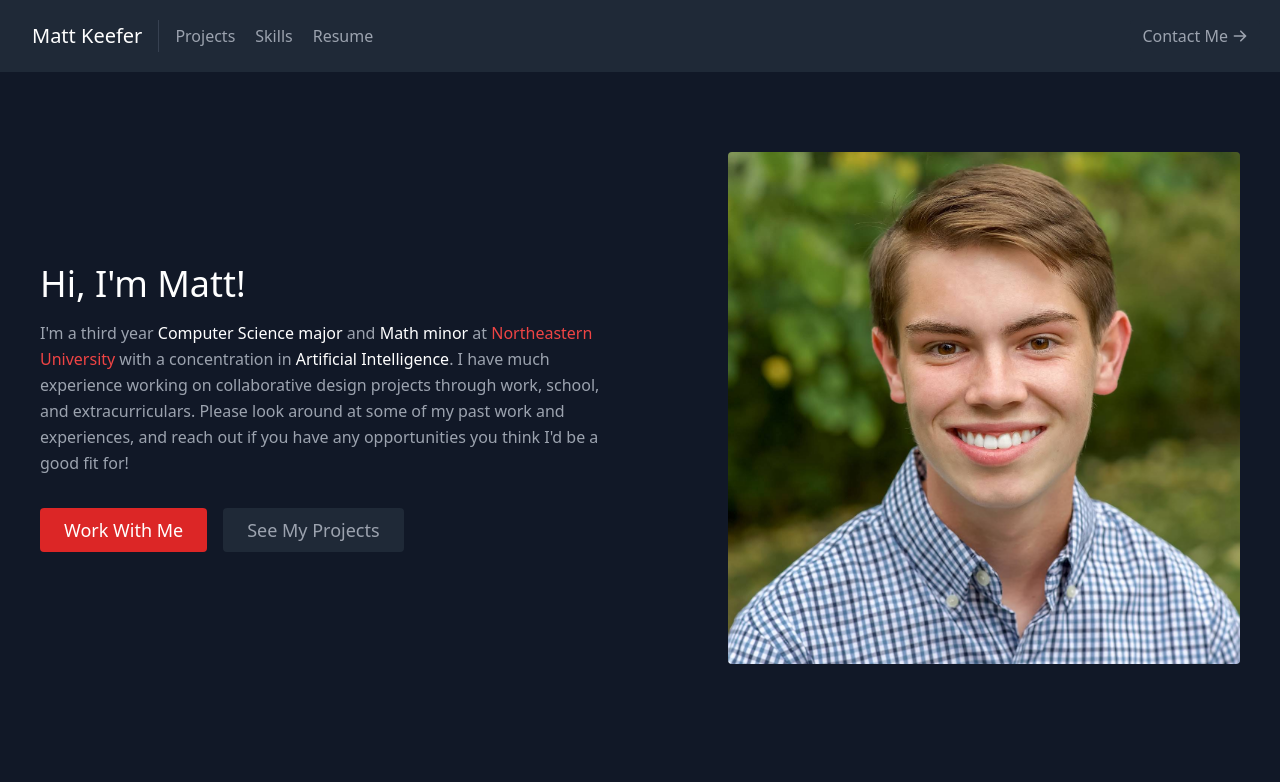
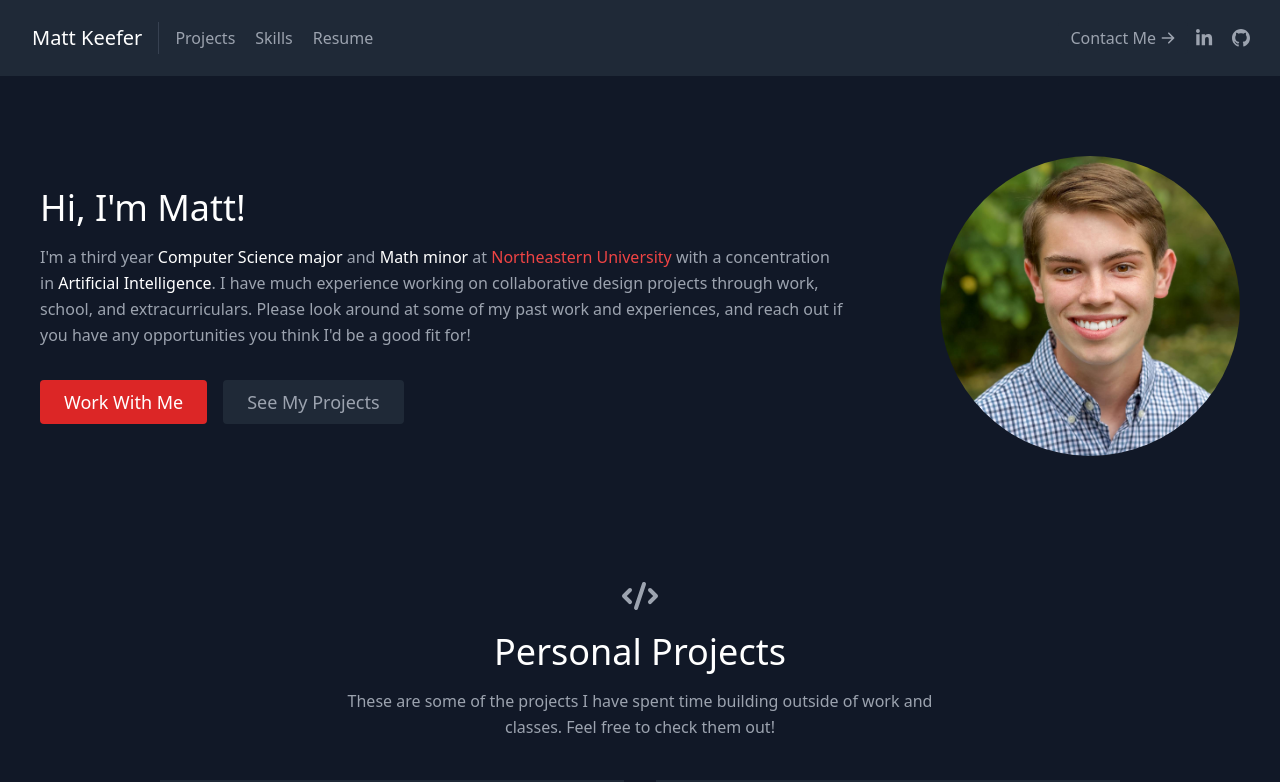
Before and after one commit to mattkeefer/personal-portfolio, a React (Create React App) app: page / in a window 1280 px wide. Shown: the top 782 px of the page. Built offline with nearby package versions, Linux system fonts and the light colour scheme.

Commit message:
Shrank picture, added GH + LI links

```diff
--- a/src/components/About.js
+++ b/src/components/About.js
@@ -26,9 +26,9 @@
             </a>
           </div>
         </div>
-        <div className="lg:max-w-lg lg:w-full md:w-1/2 w-5/6">
+        <div className="lg:w-1/4 md:w-1/3 w-2/3">
           <img
-            className="object-cover object-center rounded"
+            className="object-cover object-center rounded-full"
             alt="hero"
             src="./profile-pic.jpg"
           />
--- a/src/components/Contact.js
+++ b/src/components/Contact.js
@@ -10,9 +10,6 @@
           <h1 className="sm:text-4xl text-3xl font-medium title-font text-white mb-4 cursor-default">
             Get in Touch
           </h1>
-          <a href="https://linkedin.com/in/mkeefer" target="_blank">
-            <svg xmlns="http://www.w3.org/2000/svg" viewBox="0 0 448 512" class="w-5 h-5 my-1 leading-relaxed xl:w-2/4 lg:w-3/4 mx-auto hover:text-red-500"><path fill="currentColor" d="M100.28 448H7.4V148.9h92.88zM53.79 108.1C24.09 108.1 0 83.5 0 53.8a53.79 53.79 0 0 1 107.58 0c0 29.7-24.1 54.3-53.79 54.3zM447.9 448h-92.68V302.4c0-34.7-.7-79.2-48.29-79.2-48.29 0-55.69 37.7-55.69 76.7V448h-92.78V148.9h89.08v40.8h1.3c12.4-23.5 42.69-48.3 87.88-48.3 94 0 111.28 61.9 111.28 142.3V448z"/></svg>
-          </a>
           <a href="mailto:keefer.m@northeastern.edu">
             <p className="text-base leading-relaxed xl:w-2/4 lg:w-3/4 mx-auto hover:text-red-500">keefer.m@northeastern.edu</p>
           </a>
--- a/src/components/Navbar.js
+++ b/src/components/Navbar.js
@@ -27,6 +27,14 @@
           Contact Me
           <ArrowRightIcon className="w-4 h-4 ml-1" />
         </a>
+        <div className="flex align-middle">
+          <a href="https://linkedin.com/in/mkeefer" target="_blank" rel="noopener noreferrer">
+            <svg xmlns="http://www.w3.org/2000/svg" viewBox="0 0 500 500" class="w-5 h-5 my-2 leading-relaxed lg:w-2/4 mx-2 hover:text-red-500"><path fill="currentColor" d="M100.28 448H7.4V148.9h92.88zM53.79 108.1C24.09 108.1 0 83.5 0 53.8a53.79 53.79 0 0 1 107.58 0c0 29.7-24.1 54.3-53.79 54.3zM447.9 448h-92.68V302.4c0-34.7-.7-79.2-48.29-79.2-48.29 0-55.69 37.7-55.69 76.7V448h-92.78V148.9h89.08v40.8h1.3c12.4-23.5 42.69-48.3 87.88-48.3 94 0 111.28 61.9 111.28 142.3V448z"/></svg>
+          </a>
+          <a href="https://github.com/mattkeefer" target="_blank" rel="noopener noreferrer">
+          <svg xmlns="http://www.w3.org/2000/svg" viewBox="0 0 24 24"  class="w-5 h-5 my-2 leading-relaxed lg:w-2/4 mx-2 hover:text-red-500"><path fill="currentColor" d="M12 0c-6.626 0-12 5.373-12 12 0 5.302 3.438 9.8 8.207 11.387.599.111.793-.261.793-.577v-2.234c-3.338.726-4.033-1.416-4.033-1.416-.546-1.387-1.333-1.756-1.333-1.756-1.089-.745.083-.729.083-.729 1.205.084 1.839 1.237 1.839 1.237 1.07 1.834 2.807 1.304 3.492.997.107-.775.418-1.305.762-1.604-2.665-.305-5.467-1.334-5.467-5.931 0-1.311.469-2.381 1.236-3.221-.124-.303-.535-1.524.117-3.176 0 0 1.008-.322 3.301 1.23.957-.266 1.983-.399 3.003-.404 1.02.005 2.047.138 3.006.404 2.291-1.552 3.297-1.23 3.297-1.23.653 1.653.242 2.874.118 3.176.77.84 1.235 1.911 1.235 3.221 0 4.609-2.807 5.624-5.479 5.921.43.372.823 1.102.823 2.222v3.293c0 .319.192.694.801.576 4.765-1.589 8.199-6.086 8.199-11.386 0-6.627-5.373-12-12-12z"/></svg>
+          </a>
+        </div>
       </div>
     </header>
   );
```
